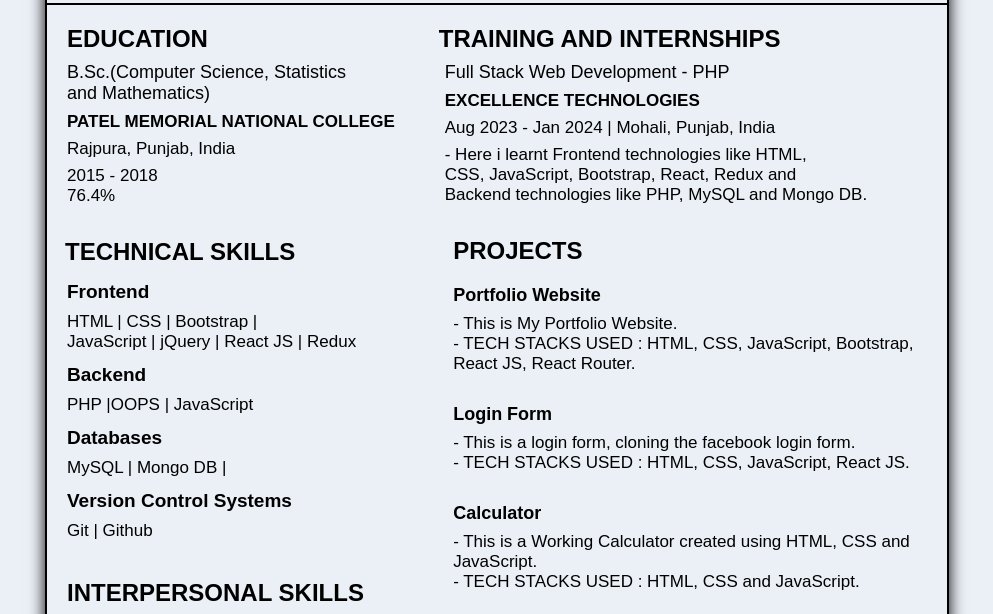
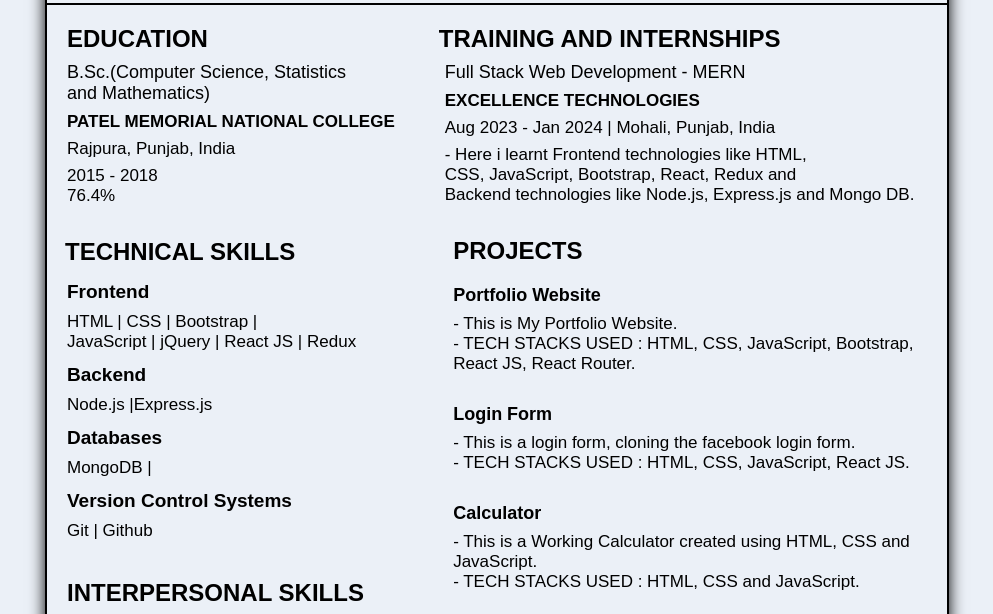
Before and after one commit to Sarankumar96/Resume, a plain HTML site: page index.html in a window 1280 px wide. Shown: the part 142-756 px from the top of the page, without its empty margins (143-1136 px from the left). Drawn offline with Linux system fonts and the light colour scheme.

Commit message:
Update index.html

```diff
--- a/index.html
+++ b/index.html
@@ -86,7 +86,7 @@
                         font-family: sans-serif;'>TRAINING AND INTERNSHIPS</h2>
                         <div>
                             <p style='font-size: 18px; margin-left: 50px;  font-family: sans-serif;margin-top: -10px;'>
-                                Full Stack Web Development - PHP</p>
+                                Full Stack Web Development - MERN</p>
                             <p
                                 style='font-weight:600;font-size: 17px; margin-left: 50px;  font-family: sans-serif;margin-top: -10px;'>
                                 EXCELLENCE TECHNOLOGIES</p>
@@ -95,7 +95,7 @@
                             <p style='font-size: 17px; margin-left: 50px;  font-family: sans-serif;margin-top: -10px;'>
                                 -
                                 Here i learnt Frontend technologies like HTML,<br> CSS, JavaScript, Bootstrap, React,
-                                Redux and <br> Backend technologies like PHP, MySQL and Mongo DB.<br>
+                                Redux and <br> Backend technologies like Node.js, Express.js and Mongo DB.<br>
 
 
                             </p>
@@ -122,18 +122,16 @@
                             <h3 style='font-size: 19px; margin-left: 20px;  font-family: sans-serif; margin-top: -5px;'>
                                 Backend</h3>
                             <p style='font-size: 17px; margin-left: 20px;  font-family: sans-serif;margin-top: -10px;'>
-                                PHP
+                                Node.js
 
-                                |OOPS | JavaScript
+                                |Express.js
                             </p>
                         </div>
                         <div>
                             <h3 style='font-size: 19px; margin-left: 20px;  font-family: sans-serif; margin-top: -5px;'>
                                 Databases</h3>
                             <p style='font-size: 17px; margin-left: 20px;  font-family: sans-serif;margin-top: -10px;'>
-                                MySQL |
-                                Mongo
-                                DB |</p>
+                                MongoDB |</p>
                         </div>
                         <div>
                             <h3 style='font-size: 19px; margin-left: 20px;  font-family: sans-serif; margin-top: -5px;'>
@@ -149,7 +147,7 @@
                     font-family: sans-serif;'>PROJECTS</h2>
                         <div>
                             <!-- <p style='font-size: 18px; margin-left: 93px;  font-family: sans-serif;margin-top: -10px;'>
-                            Full Stack Web Development - PHP</p> -->
+                            Full Stack Web Development - MERN</p> -->
                             <p
                                 style='font-weight:600;font-size: 18px;   font-family: sans-serif;margin-top: 20px;margin-left: 97px;'>
                                 Portfolio Website</p>
```
